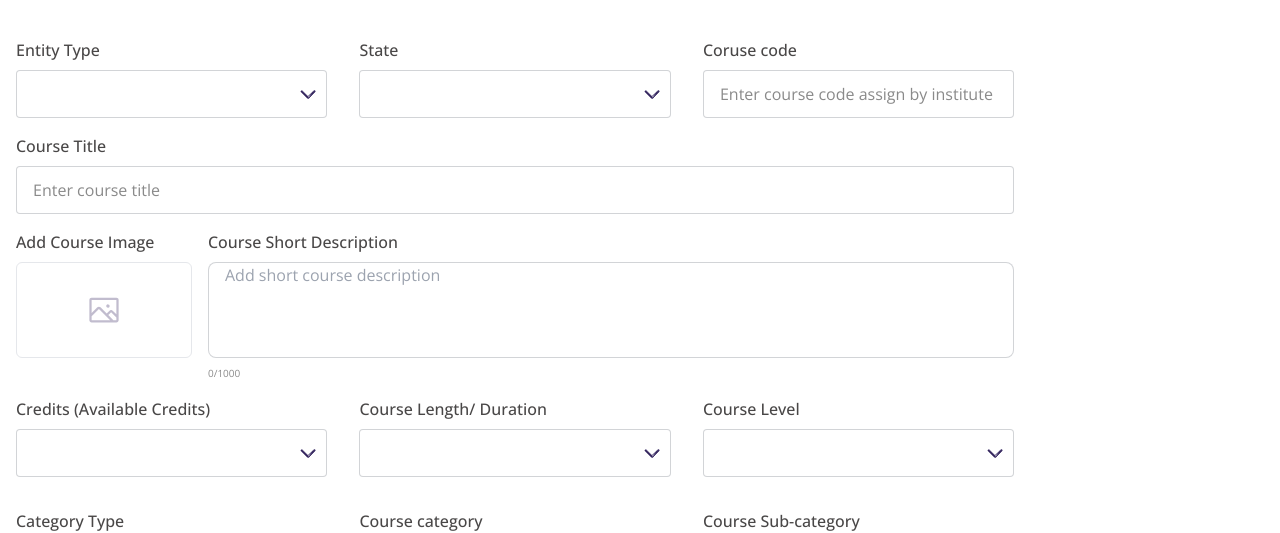
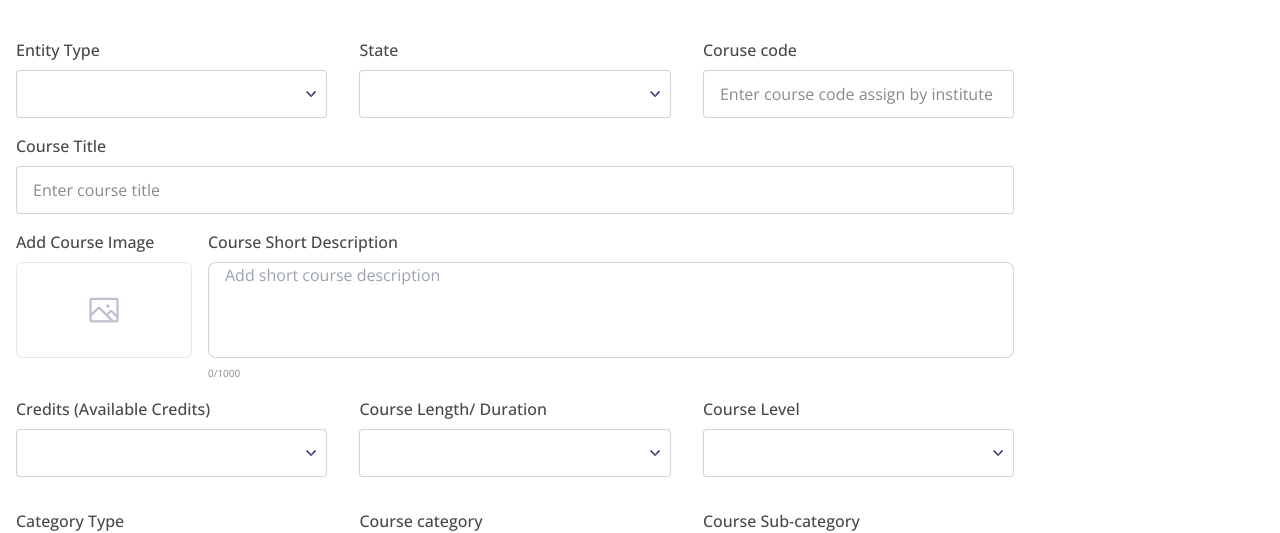
Before and after one commit to Shivu150199/beta-plan-path, a React (Vite) app: page /create-course in a window 1280 px wide. Shown: the part 206-739 px from the top of the page. Built offline with nearby package versions, Linux system fonts and the light colour scheme.

Commit message:
bg image

```diff
--- a/src/components/utils/Select.jsx
+++ b/src/components/utils/Select.jsx
@@ -6,7 +6,7 @@ import { angleDown } from '../../assets/pricing'
 const Select = ({label,placeholder,list}) => {
   return (<div className='flex flex-col gap-2 w-full'>
 <label htmlFor="" className='text-base font-medium text-dark_gray'>{label}</label>
-   <select style={{background:`url(${angleDown})`,backgroundRepeat:'no-repeat',backgroundPosition:'calc(100% - 10px) center',backgroundRepeat:'no-repeat',zIndex:'1'}} className="select  select-bordered w-full rounded-[4px] outline-none placeholder:text-placeholder">
+   <select style={{backgroundImage:`url(${angleDown})`,backgroundRepeat:'no-repeat',backgroundPosition:'calc(100% - 10px) center',backgroundRepeat:'no-repeat',backgroundSize:'10px'}} className={`select  select-bordered w-full rounded-[4px] outline-none placeholder:text-placeholder`}>
   <option disabled  className='text-placeholder'>{placeholder}</option>
   {list.map((item)=>{
     let id=nanoid()
--- a/src/index.css
+++ b/src/index.css
@@ -50,7 +50,8 @@ select {
     appearance: none; /* For most browsers */
     -webkit-appearance: none; /* For Chrome, Safari, and Opera */
     -moz-appearance: none; /* For Firefox */
-  /* Make room for the custom arrow */
+
+
   }
 @layer base {
     input[type='number']::-webkit-outer-spin-button,
```
